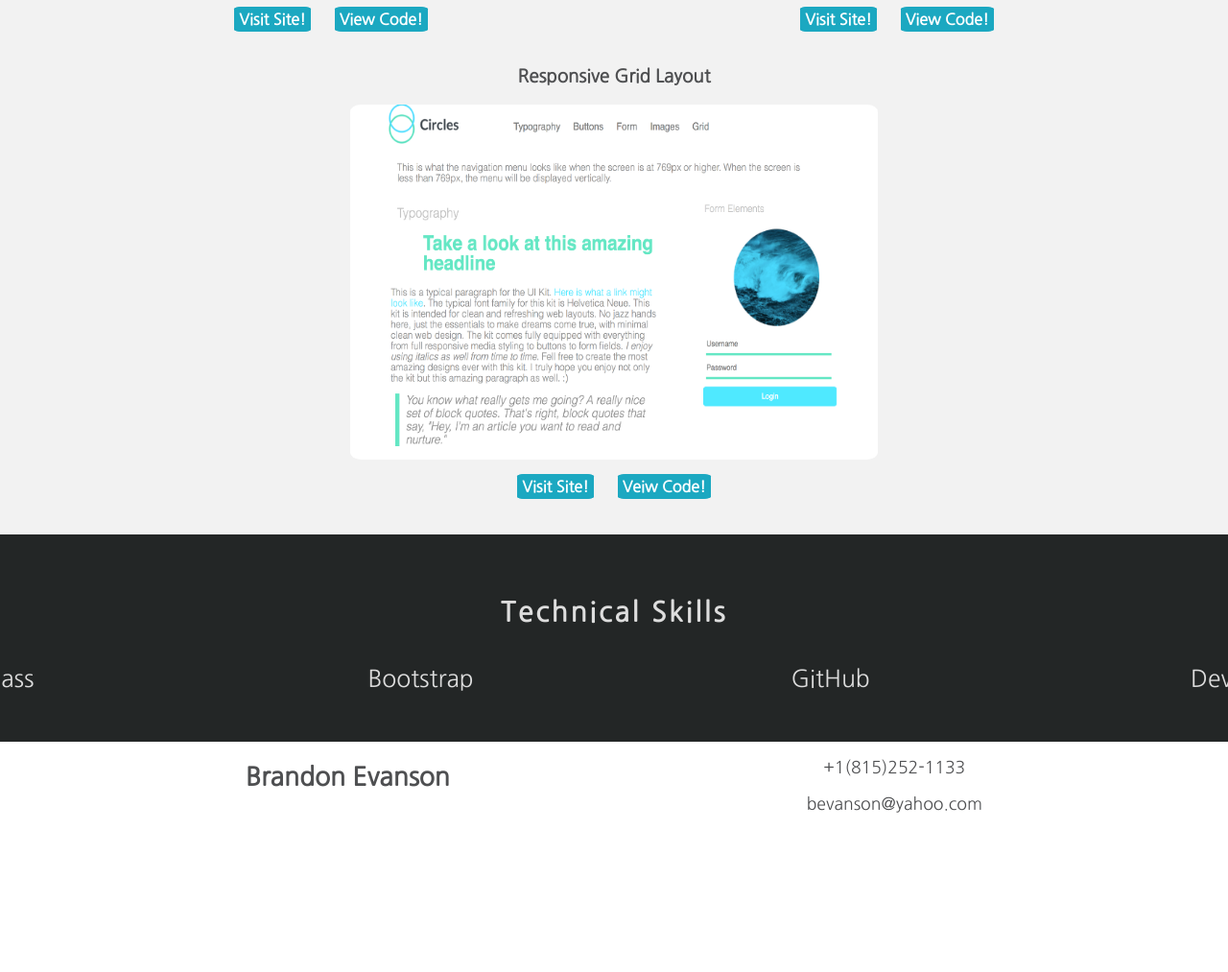
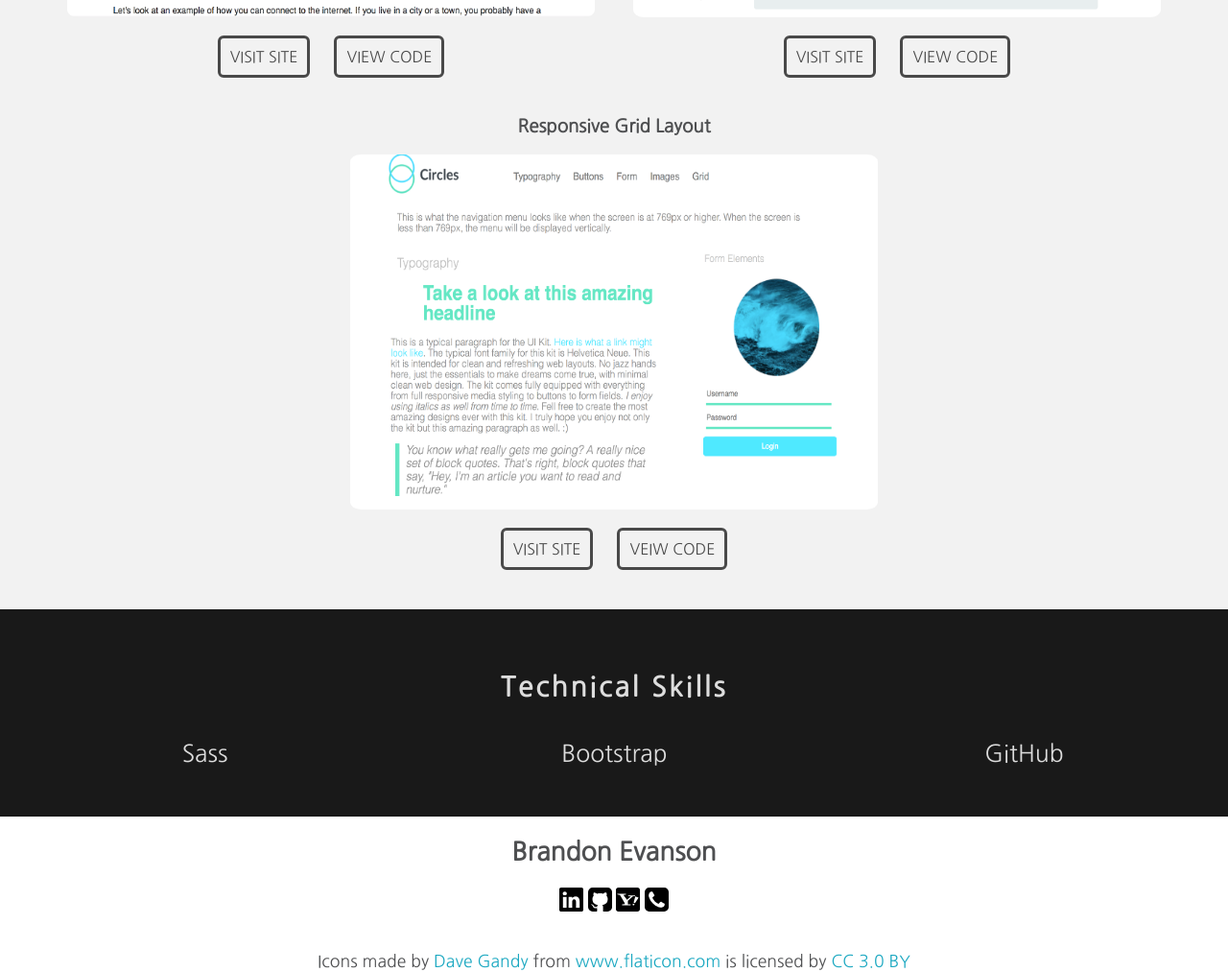
Before and after one commit to bevanson/portfolio, a plain HTML site: page index.html in a window 1280 px wide. Shown: the part 1407-2420 px from the top of the page at 96% size. Before the commit the page ends 2273 px from the top, so only its background shows below. Drawn offline with nearby package versions, Linux system fonts and the light colour scheme; a web font is replaced by a local one.

Commit message:
added svg logos and changed some more styles

```diff
--- a/css/styles.css
+++ b/css/styles.css
@@ -20,12 +20,17 @@ body {
   padding-top: 2%;
 }
 
-.nav a,
+.nav a {
+  text-decoration: none;
+  color: #fff;
+  padding: 20px;
+}
+
 .navLogo a {
   text-decoration: none;
   color: #fff;
-  padding: 20px;
-
+  border: 1.5px solid #fff !important;
+  padding: 5px;
 }
 
 .nav a:hover,
@@ -39,7 +44,7 @@ body {
 .nav {
   list-style-type: none;
   padding: 10px;
-  margin: 0 30px;
+  margin: 0 30px 10px 30px;
   display: flex;
   justify-content: center;
 }
@@ -61,7 +66,7 @@ body {
   display: block;
   margin: 0;
   padding-top: 105px;
-  color: #bbbbbb;
+  color: #ddd;
   font-size: 2.1em;
   font-weight: 750;
   font-family: 'Nanum Gothic', sans-serif;
@@ -76,13 +81,13 @@ body {
 .description {
   padding: 0 20px;
   font-size: 12.8px;
-  color: #eeeeee;
+  color: #ddd;
 }
 
 /* SKILL STYLES ---------- */
 
 .skills {
-  background: #232626;
+  background: #191919;
   padding-top: 50px;
   padding-bottom: 50px;
 }
@@ -135,13 +140,20 @@ body {
 /* Styles to website links */
 
 .projectButton {
+  color: #494949 !important;
   text-decoration: none;
-  color: #fff;
-  background-color: #1ba8c1;
-  border: 2px solid #1ba8c1;
-  border-radius: 10%;
-  padding: 3px;
-  font-weight: bold;
+  text-transform: uppercase;
+  background: #f2f2f2;
+  padding: 10px;
+  border: 3px solid #494949 !important;
+  border-radius: 6px;
+  display: inline-block;
+}
+.projectButton:hover {
+  color: #1ba8c1 !important;
+  border-radius: 50px;
+  border-color: #1ba8c1 !important;
+  transition: all 0.3s ease 0s;
 }
 
 .content li {
@@ -209,6 +221,21 @@ body {
   padding-left: 20%;
 }
 
+.contactInfo {
+  padding-bottom: 10%;
+}
+
+.contactSVGS {
+  width:  25px;
+  height: 25px;
+}
+
+.svgCopyWrite a {
+  text-decoration: none;
+  color: #1ba8c1;
+
+}
+
 .email,
 .phone {
   text-decoration: none;
@@ -259,12 +286,12 @@ body {
   .name{
     font-size: 2.6em;
   }
-  .nameAndPic {
+  /*.nameAndPic {
     float: left;
   }
-
+  */
   .contactInfo {
-    float: right;
+    padding-bottom: 5%;
   }
 
   .footer {
--- a/index.html
+++ b/index.html
@@ -48,8 +48,8 @@
           <img class="projects" src="images/guessingGame.png" alt="Responsive Grid Layout">
           <p class="text" style="display:none">On this project I used JavaScript to listen for letters to be clicked.  If letter is in movie then letter displays on screen.</p>
         <ul class="websiteLinks">
-          <li><a href="https://bevanson.github.io/game/" class="projectButton" target="_blank">Visit Site!</a></li>
-          <li><a href="https://github.com/bevanson/game" class="projectButton" target="_blank">Veiw Code!</a></li>
+          <li><a href="https://bevanson.github.io/game/" class="projectButton" target="_blank">Visit Site</a></li>
+          <li><a href="https://github.com/bevanson/game" class="projectButton" target="_blank">Veiw Code</a></li>
         </ul>
       </div>
 
@@ -58,8 +58,8 @@
           <img id="interactiveGallery" class="projects" src="images/interactiveGallery.png" alt="Interactive Galley">
           <p class="text" style="display:none">For this project I used a jQuery plugin to display the pictures.  Used Javascript to filter out the searched items to match the data in the pictures.</p>
         <ul class="websiteLinks">
-          <li><a href="https://bevanson.github.io/Techdegree-project-4/" class="projectButton" target="_blank">Visit Site!</a></li>
-          <li><a href="https://github.com/bevanson/techdegree-project-4" class="projectButton" target="_blank">View Code!</a></li>
+          <li><a href="https://bevanson.github.io/Techdegree-project-4/" class="projectButton" target="_blank">Visit Site</a></li>
+          <li><a href="https://github.com/bevanson/techdegree-project-4" class="projectButton" target="_blank">View Code</a></li>
         </ul>
       </div>
 
@@ -71,8 +71,8 @@
           <img class="projects" src="images/interactiveVideo.png" alt="Media Player">
           <p class="text" style="display:none">For this project I used a jQuery plugin to update the video player.  I used JavaScript to have the highlighted area match the words that are being said.</p>
         <ul class="websiteLinks">
-          <li><a href="https://bevanson.github.io/techdegree_project_6/" class="projectButton" target="_blank">Visit Site!</a></li>
-          <li><a href="https://github.com/bevanson/techdegree_project_6" class="projectButton" target="_blank">View Code!</a></li>
+          <li><a href="https://bevanson.github.io/techdegree_project_6/" class="projectButton" target="_blank">Visit Site</a></li>
+          <li><a href="https://github.com/bevanson/techdegree_project_6" class="projectButton" target="_blank">View Code</a></li>
         </ul>
       </div>
 
@@ -82,8 +82,8 @@
         <img class="projects" src="images/responsiveForm.png" alt="Responsive Form">
         <p class="text" style="display:none">For this project I am showing off my HTML and CSS3 skills for making a responsive form.  Works on mobile devices all the way up to desktop.</p>
         <ul class="websiteLinks">
-          <li><a href="https://bevanson.github.io/techdegree-project-3/" class="projectButton" target="_blank">Visit Site!</a></li>
-          <li><a href="https://github.com/bevanson/techdegree-project-3" class="projectButton" target="_blank">View Code!</a></li>
+          <li><a href="https://bevanson.github.io/techdegree-project-3/" class="projectButton" target="_blank">Visit Site</a></li>
+          <li><a href="https://github.com/bevanson/techdegree-project-3" class="projectButton" target="_blank">View Code</a></li>
         </ul>
       </div>
 
@@ -92,8 +92,8 @@
         <img class="projects" src="images/gridLayout.png" alt="Responsive Grid Layout">
         <p class="text" style="display:none">On this project I used the preprocessor Sass to make this responsive front end website. Also, I used the grid system to help with responsiveness.</p>
         <ul class="websiteLinks">
-          <li><a href="https://bevanson.github.io/techdegree_project_5/" class="projectButton" target="_blank">Visit Site!</a></li>
-          <li><a href="https://github.com/bevanson/techdegree_project_5" class="projectButton" target="_blank">Veiw Code!</a></li>
+          <li><a href="https://bevanson.github.io/techdegree_project_5/" class="projectButton" target="_blank">Visit Site</a></li>
+          <li><a href="https://github.com/bevanson/techdegree_project_5" class="projectButton" target="_blank">Veiw Code</a></li>
         </ul>
       </div>
 
@@ -120,14 +120,21 @@
     <div class="footer clearfix">
 
 
-     <div class="nameAndPic">
+     <!-- <div class="nameAndPic">
        <h2 href="contact"class="footerName">Brandon Evanson</h2>
-     </div>
+     </div> -->
 
       <div class="contactInfo">
-        <p><a class="phone" href="tel:+18152521133">+1(815)252-1133</a><br /><p>
-        <p><a class="email" href="mailto:bevanson@yahoo.com">bevanson@yahoo.com</a></p>
+        <h2 href="contact"class="footerName">Brandon Evanson</h2>
+        <a href="https://www.linkedin.com/in/bevanson87/" target="_blank"><img class="contactSVGS" src="images/linkedin-logo.svg" alt="LinkedIn Logo"></a>
+        <a href="https://github.com/bevanson" target="_blank"><img class="contactSVGS" src="images/github-sign.svg" alt="Github Logo"></a>
+        <a href="mailto:bevanson@yahoo.com" target="_blank"><img class="contactSVGS" src="images/yahoo-logo.svg" alt="Yahoo Logo"></a>
+        <a href="tel:+18152521133" target="_blank"><img class="contactSVGS" src="images/telephone-symbol-button.svg" alt="Phone Symbol"></a>
+
+        <!-- <p><a class="phone" href="tel:+18152521133">+1(815)252-1133</a><br /><p>
+        <p><a class="email" href="mailto:bevanson@yahoo.com">bevanson@yahoo.com</a></p> -->
       </div>
+      <div class="svgCopyWrite" >Icons made by <a href="https://www.flaticon.com/authors/dave-gandy" title="Dave Gandy">Dave Gandy</a> from <a href="https://www.flaticon.com/" 		    title="Flaticon">www.flaticon.com</a> is licensed by <a href="http://creativecommons.org/licenses/by/3.0/" 		    title="Creative Commons BY 3.0" target="_blank">CC 3.0 BY</a></div>
 
     </div>
   </footer>
--- a/js/app.js
+++ b/js/app.js
@@ -6,7 +6,20 @@ $(document).ready(function(){
     autoplay: true,
     autoplaySpeed: 750,
   });
+
+//  TRYING TO GET SCROLL EFFECT TO MY HEADER NAV
+//   $(window).scroll(function() { // check if scroll event happened
+//   if ($(document).scrollTop() > 1) { // check if user scrolled more than 50 from top of the browser window
+//     $(".main-nav").css("background-color", "#f8f8f8"); // if yes, then change the color of class "navbar-fixed-top" to white (#f8f8f8)
+//     $(".nav a").css("color", "black");
+//     $(".navLogo a").css("color", "black");
+//     $(".navLogo a").css("border-color", "black");
+//   } else {
+//     $(".main-nav").css("background-color", "transparent"); // if not, change it back to transparent
+//   }
+// });
 });
+
 
 
 
@@ -16,22 +29,9 @@ var skills = document.getElementById('skills');
 var nav = document.getElementById('nav');
 var interactiveGallery = document.getElementById('interactiveGallery');
 
-// EVENT TO CHANGE SKILL TEXT WHEN HOVERED
 
-// phrase.addEventListener('mouseover', () => {
-//   phrase.style.display = 'none';
-// });
 
-// EVENT TO SHANGE BACK TO NORMAL
-
-// phrase.addEventListener('mouseout', () => {
-//   phrase.textContent = 'Skills';
-// });
-
-nav.addEventListener('scroll', () => {
-  nav.style.bacgroundColor = '#fff';
-});
-
+// HAD A HOVER EFFECT TO DISPLAY INFORMATION ABOUT PROJECT.  (LOOKS TO UGLY RIGHT NOW)
 // interactiveGallery.addEventListener('mouseover', () => {
 //   interactiveGallery.style.opacity = '.3';
 //   interactiveGallery.textContent = 'Used a jQuery plugin to search through photos.  Used JavaScript for search to sort out input box.'
@@ -45,12 +45,3 @@ nav.addEventListener('scroll', () => {
 //     $(this).css('opacity','1');
 //     $(this).next('p.text').hide();
 // });
-
-$('nav').scroll(function(){
-  $(this).css('color', 'white');
-});
-
-// $('li').hide();
-// $('li').mouseover(function(){
-//   $(this).show();
-// })
```
Also changed, not shown: images/github-sign.svg (added), images/linkedin-logo.svg (added), images/telephone-symbol-button.svg (added), images/yahoo-logo.svg (added).
